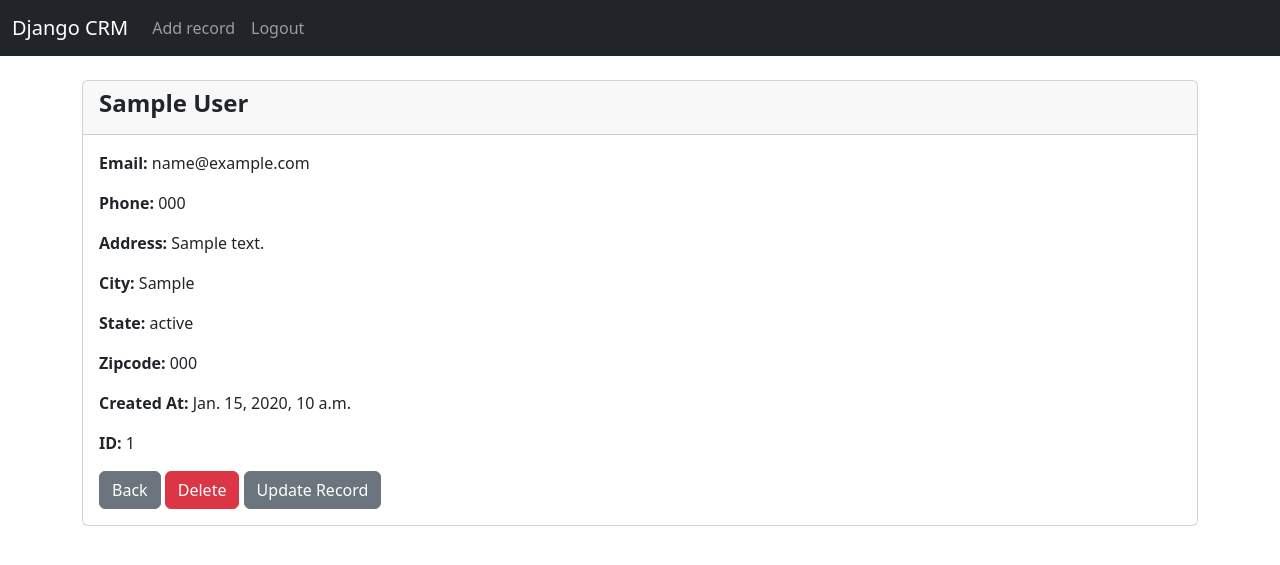
After one commit to ChinchorePrateeti/Django-CRM, a Django app: page /record/1 in a window 1280 px wide. The commit adds this page. Shown: the top 565 px of the page. Run offline with Django 3.2, Linux system fonts and the light colour scheme; a user stored in the database is signed in; tables that the repository leaves empty hold one stand-in row (values such as "Sample post").

Commit message:
Final commit

```diff
--- a/website/templates/home.html
+++ b/website/templates/home.html
@@ -30,7 +30,7 @@
           <td>{{record.state}}</td>
           <td>{{record.zipcode}}</td>
           <td>{{record.created_at}}</td>
-          <td>{{record.id}}</td>
+          <td><a href="{% url 'record' record.id %}">{{record.id}}</a></td>
         </tr>
         {% endfor %}
         {% endif %}
@@ -44,6 +44,8 @@
 
 
     {% else %}
+    <div class="col-md-6 offset-md-3 ">
+      <br/>
     <h1>Login</h1>
     <br/>
     <form method="POST" action="{% url 'home' %}">
@@ -61,7 +63,7 @@
            <button type="submit" class="btn btn-secondary">Login</button>
 
     </form>
-
+</div>
 {% endif %}
 
 {% endblock %}
--- a/website/templates/navbar.html
+++ b/website/templates/navbar.html
@@ -8,6 +8,11 @@
         <ul class="navbar-nav me-auto mb-2 mb-lg-0">
 
           {% if user.is_authenticated %}
+
+          <li class="nav-item">
+            <a class="nav-link" href="{% url 'record_add' %}">Add record</a>
+          </li>
+
             <li class="nav-item">
               <a class="nav-link" href="{% url 'logout' %}">Logout</a>
             </li>
--- /dev/null
+++ b/website/templates/record.html
@@ -0,0 +1,50 @@
+{% extends 'base.html' %}
+{% block content %}
+<br/>
+<div class="card">
+    <div class="card-header">
+        <h4><strong>{{customer_record.first_name}} {{customer_record.last_name}}</strong></h4>
+    </div>
+    <div class="card-body">
+        <p class="card-text">
+        <strong>Email: </strong>{{customer_record.email}}<br/>
+        </p>
+
+        <p class="card-text">
+        <strong>Phone: </strong>{{customer_record.phone}}<br/>
+        </p>
+
+        <p class="card-text">
+        <strong>Address: </strong>{{customer_record.address}}<br/>
+        </p>
+
+        <p class="card-text">
+        <strong>City: </strong>{{customer_record.city}}<br/>
+        </p>
+
+        <p class="card-text">
+        <strong>State: </strong>{{customer_record.state}}<br/>
+        </p>
+
+        <p class="card-text">
+        <strong>Zipcode: </strong>{{customer_record.zipcode}}<br/>
+        </p>
+
+        <p class="card-text"></p>
+        <strong>Created At: </strong>{{customer_record.created_at}}<br/>
+        </p>
+
+        <p class="card-text">
+        <strong>ID: </strong>{{customer_record.id}}<br/>
+        </p>
+    </p>
+    <a href="{% url 'home' %}" class="btn btn-secondary" >Back</a>
+    <a href="{% url 'record_delete' customer_record.id %}" class="btn btn-danger" >Delete</a>
+    <a href="{% url 'record_update' customer_record.id %}" class="btn btn-secondary" >Update Record</a>
+
+    </div>
+  </div>
+
+
+
+{% endblock %}
--- a/website/templates/register.html
+++ b/website/templates/register.html
@@ -1,7 +1,7 @@
 {% extends 'base.html' %}
 {% block content %}
 
-<div class="col-md-6 offse"-md-3 >
+<div class="col-md-6 offset-md-3" >
 <h1>Register</h1>
 <br />
 
--- a/website/urls.py
+++ b/website/urls.py
@@ -3,5 +3,10 @@ from . import views
 urlpatterns = [
     path('', views.home, name='home'),
     path('logout/', views.logout_user, name='logout'),
-    path('register/', views.register_user, name='register')
+    path('register/', views.register_user, name='register'),
+    path('record/<int:pk>', views.customer_record, name='record'),
+    path('record_delete/<int:pk>', views.customer_record_delete, name='record_delete'),
+    path('record_add', views.customer_record_add, name='record_add'),
+    path('record_update/<int:pk>', views.record_update, name='record_update'),
+
 ]
--- a/website/views.py
+++ b/website/views.py
@@ -1,7 +1,7 @@
 from django.shortcuts import render, redirect
 from django.contrib.auth import authenticate, login, logout
 from django.contrib import messages
-from .forms import SignUpForm
+from .forms import SignUpForm, AddRecordForm
 from .models import Record
 
 
@@ -48,3 +48,51 @@ def register_user(request):
         form = SignUpForm()
         return render(request, 'register.html', {'form': form})
     return render(request, 'register.html', {'form': form})
+
+
+def customer_record(request, pk):
+    if request.user.is_authenticated:
+        customer_record = Record.objects.get(id=pk)
+        return render(request, 'record.html', {'customer_record': customer_record})
+    else:
+        messages.success(request, "You need to login first..")
+        return redirect('home')
+
+def customer_record_delete(request, pk):
+    if request.user.is_authenticated:
+        customer_record_delete = Record.objects.get(id=pk)
+        customer_record_delete.delete()
+        messages.success(request, "Your selected ID's record details deleted successfully...")
+        return redirect("home")
+    else:
+        messages.success(request, "You need to login to delete the record!!!")
+        return redirect('home')
+
+def customer_record_add(request):
+    form = AddRecordForm(request.POST or None)
+
+    # meaning logged in
+    if request.user.is_authenticated:
+        if request.method == 'POST':
+            if form.is_valid():
+                form.save()
+                messages.success(request, "Record Added Successfuly")
+                return redirect('home')
+        return render(request, 'record_add.html', {'form':form})
+    else:
+        messages.success(request, "You need to login first......")
+        return redirect('home')
+
+def record_update(request, pk):
+    if request.user.is_authenticated:
+        record_update = Record.objects.get(id=pk)
+        form = AddRecordForm(request.POST or None, instance= record_update)
+        if form.is_valid():
+            form.save()
+            messages.success(request, "Your record is updated successfully.")
+            return redirect('home')
+        return render(request, 'record_update.html', {'form':form})
+
+    else:
+        messages.success(request, "You need to login first!!")
+        return redirect('home')
```
Also changed, not shown: website/forms.py (+20 -0 lines), website/templates/record_add.html (added, +15 -0 lines), website/templates/record_update.html (added, +14 -0 lines).
